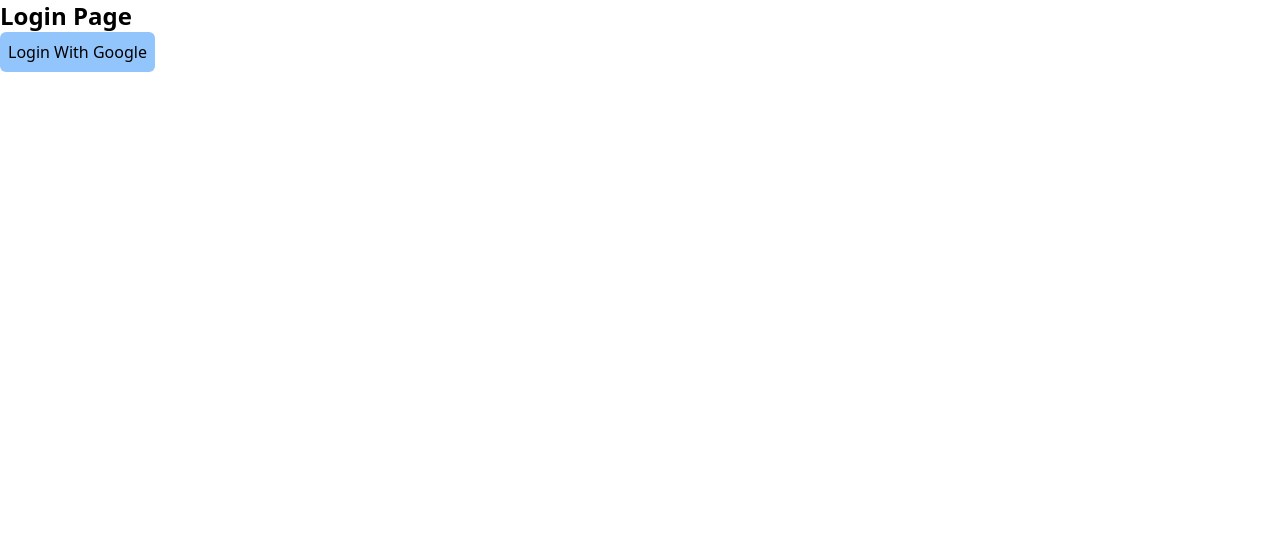
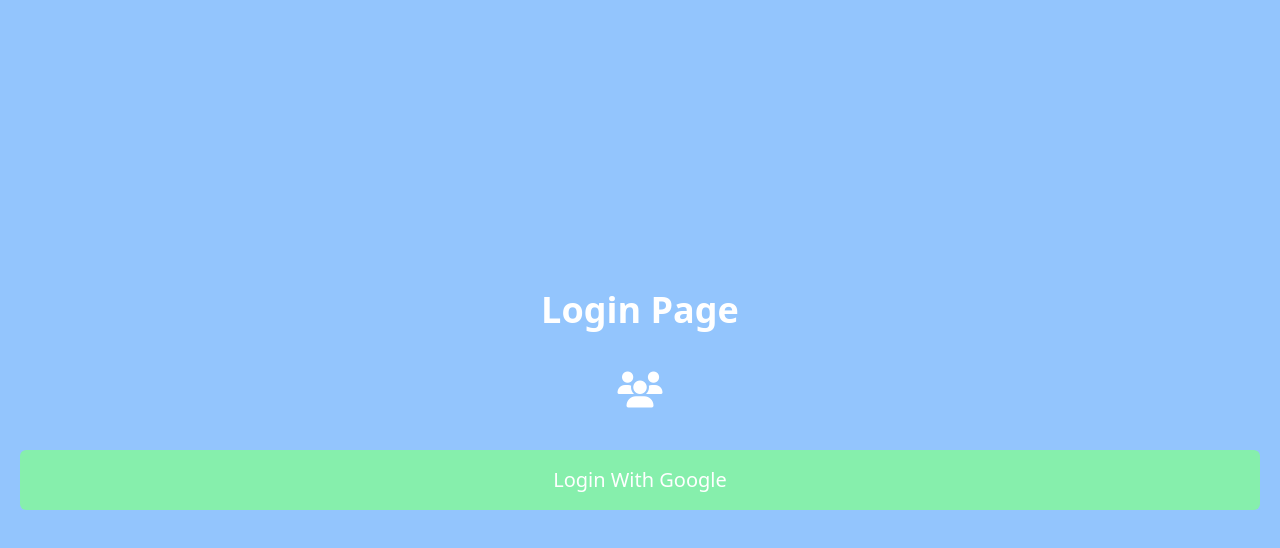
Before and after one commit to ctn-osmn94/vue-firebase-chatApp, a Vue app: page / in a window 1280 px wide. Shown: the top 548 px of the page. Built offline with nearby package versions, Linux system fonts and the light colour scheme; no server answers.

Commit message:
login page design completed

```diff
--- a/src/components/privateMessage.vue
+++ b/src/components/privateMessage.vue
@@ -5,9 +5,9 @@
       <div>
         <button class="bg-blue-300 p-2 rounded-md" @click="logOut">log out</button>
       </div>
-      <div v-for="(msg,index) in messages" :key="index" class="flex justify-between items-center bg-white p-2 rounded-lg ">
+      <div  v-for="(msg,index) in messages" :key="index" class="flex justify-between items-center bg-white p-2 rounded-lg">
         <img class="w-10 rounded-full" :src="msg.userImage" alt="">
-        <p class="text-lg"> {{msg.text}} </p>
+        <p @click="deleteMessage" class="text-lg"> {{msg.text}} </p>
         <p> {{msg['sendTime']}} </p>
       </div>
     </div>
@@ -36,8 +36,11 @@
     },
 
     mounted() {
+
       this.db.collection('messages').orderBy('sendTime').onSnapshot(querrySnap => {
-        this.messages = querrySnap.docs.map(doc => doc.data())
+        this.messages = querrySnap.docs
+        .map(doc => ({id:doc.id, ...doc.data()}))
+
       })
     },
 
@@ -57,6 +60,12 @@
 
       },
 
+      deleteMessage() {
+        this.db.collection("messages").onSnapshot(querrySnap=> {
+          querrySnap.docs.map(doc => doc.ref.delete())
+        })
+      },
+
       logOut() {
         firebase.auth().signOut()
       }
--- a/src/components/userLogin.vue
+++ b/src/components/userLogin.vue
@@ -1,7 +1,8 @@
 <template>
-    <div >
-        <h1 class="text-2xl font-bold">Login Page</h1>
-        <button @click="Login" class="bg-blue-300 rounded-md p-2">Login With Google</button>
+    <div class="text-center flex flex-col gap-10 bg-blue-300 text-white p-5 justify-center w-full h-screen">
+        <h1 class="text-4xl font-bold">Login Page</h1>
+        <i class="fa-solid fa-users text-4xl "></i>
+        <button @click="Login" class="bg-green-300 rounded-md p-4 text-xl">Login With Google</button>
     </div>
 </template>
 
```
Also changed, not shown: 1 other file (tests, documents, lock files or other folders).
